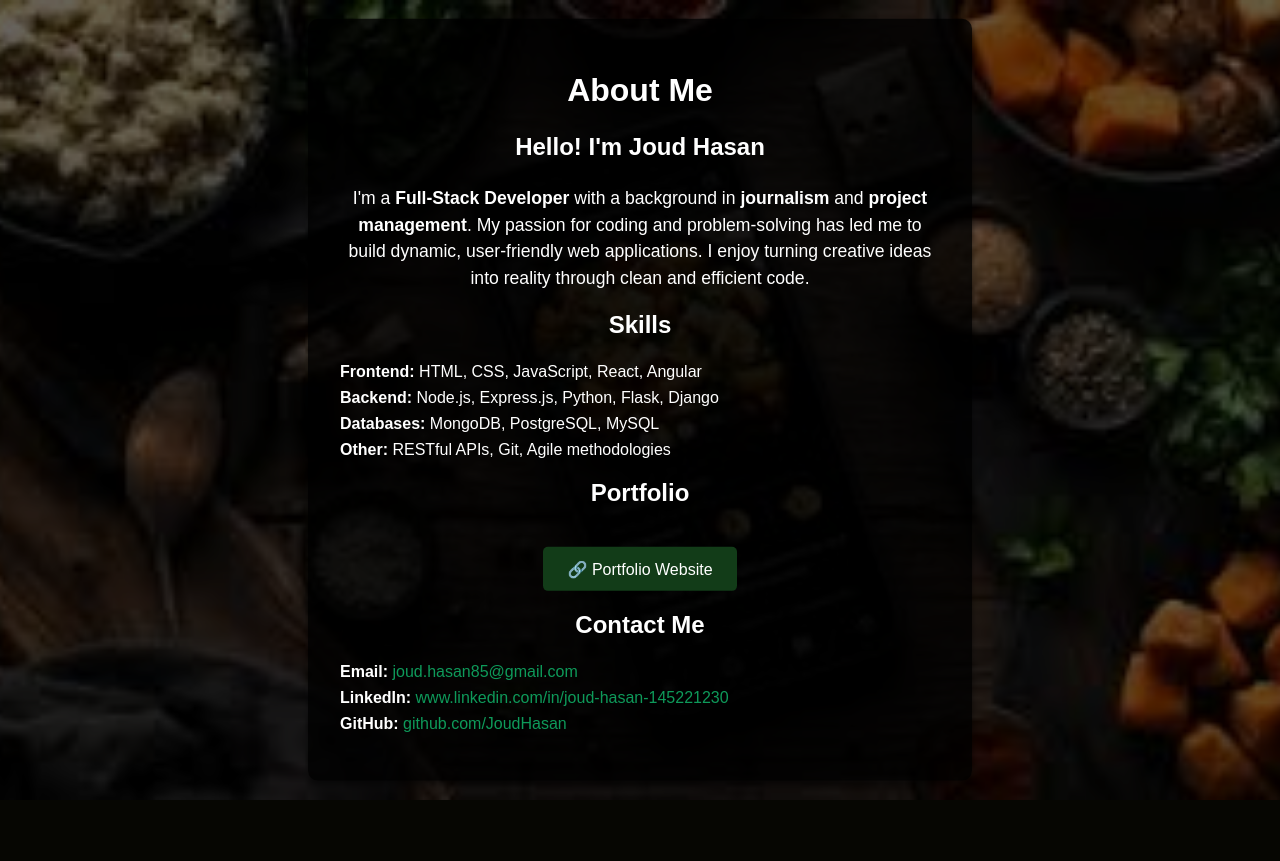
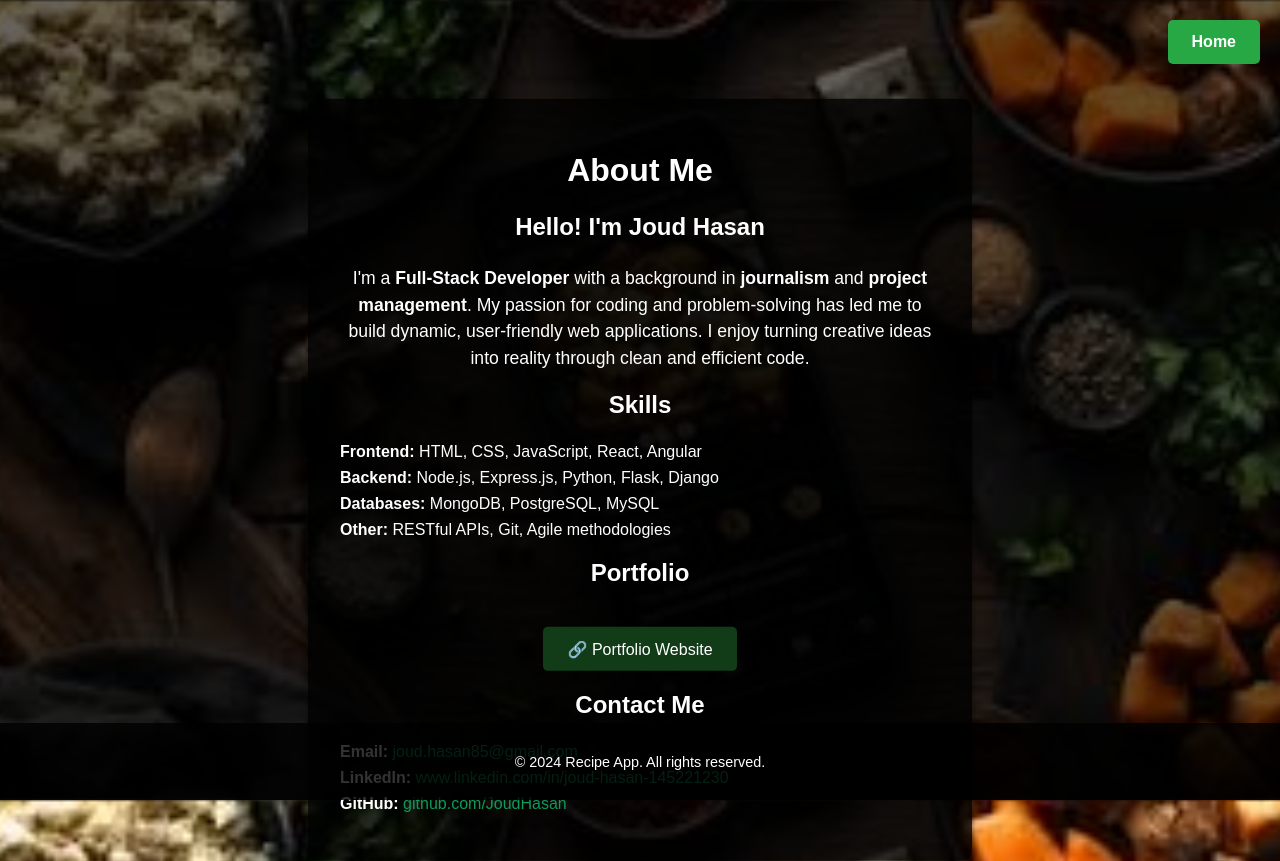
Before and after one commit to JoudHasan/recipe-app-Final, a Django app: page /about-me/ in a window 1280 px wide. Before the commit the page ends 800 px from the top, so only its background shows below. Run offline with Django 4.2, Linux system fonts and the light colour scheme.

Commit message:
footer added to about me

```diff
--- a/apps/recipes/templates/recipes/about_me.html
+++ b/apps/recipes/templates/recipes/about_me.html
@@ -26,9 +26,29 @@
             background-color: rgba(0, 0, 0, 0.6);
         }
 
+        .home-btn {
+            position: absolute;
+            top: 20px;
+            right: 20px;
+            padding: 0.8rem 1.5rem;
+            background-color: #28a745;
+            color: white;
+            font-size: 1rem;
+            font-weight: bold;
+            text-decoration: none;
+            border-radius: 5px;
+            transition: background-color 0.3s ease, transform 0.3s;
+            z-index: 10;
+        }
+
+        .home-btn:hover {
+            background-color: #218838;
+            transform: scale(1.05);
+        }
+
         .about-me-content {
             position: absolute;
-            top: 50%;
+            top: 60%;
             left: 50%;
             transform: translate(-50%, -50%);
             z-index: 2;
@@ -90,11 +110,25 @@
         .contact-link:hover {
             text-decoration: underline;
         }
+
+        footer {
+            position: fixed;
+            bottom: 0;
+            width: 100%;
+            background-color: rgba(0, 0, 0, 0.8);
+            color: white;
+            text-align: center;
+            padding: 1rem 0;
+            font-size: 0.9rem;
+            z-index: 10;
+        }
     </style>
 </head>
 
 <body>
     <div class="overlay"></div>
+    <!-- Home Button at the top-right -->
+    <a href="{% url 'recipes:home' %}" class="home-btn">Home</a>
     <div class="about-me-content">
         <h1>About Me</h1>
         <h2>Hello! I'm Joud Hasan</h2>
@@ -124,6 +158,11 @@
                     class="contact-link">github.com/JoudHasan</a></li>
         </ul>
     </div>
+
+    <!-- Footer -->
+    <footer>
+        <p>&copy; 2024 Recipe App. All rights reserved.</p>
+    </footer>
 </body>
 
 </html>
```
